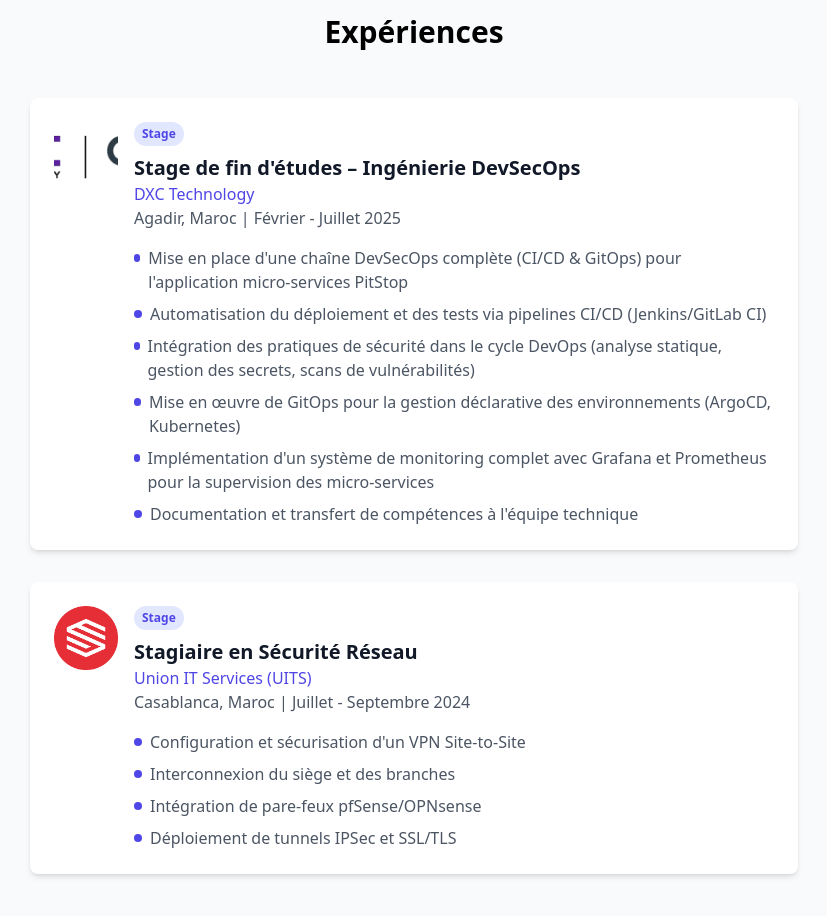
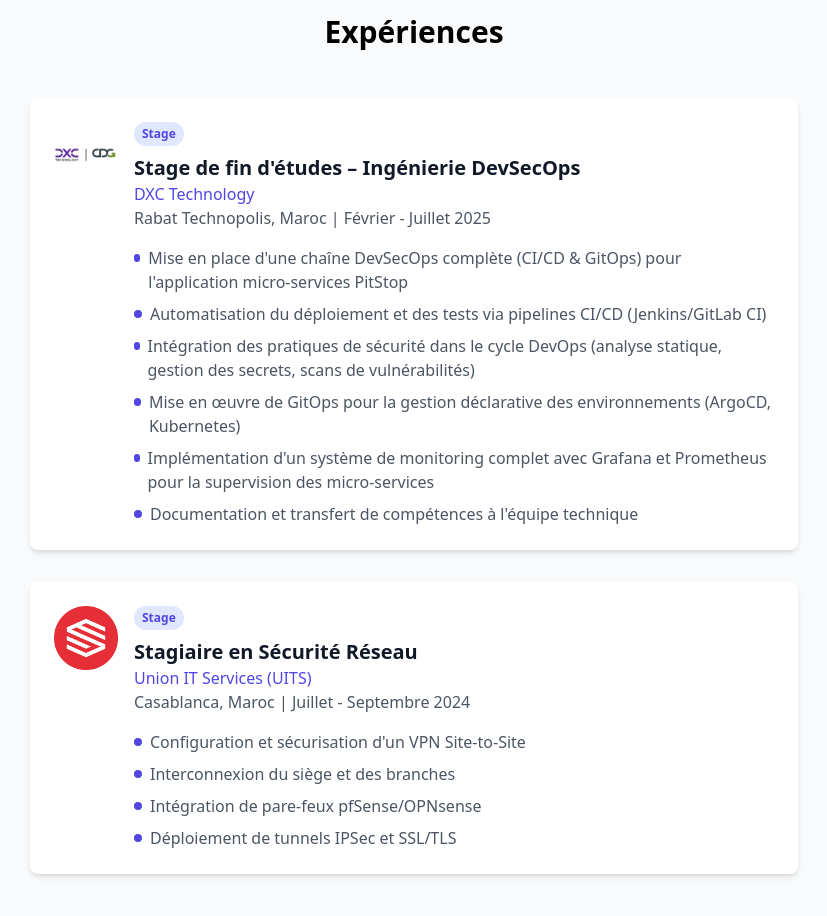
Before and after one commit to hichamBen87/portfolio, a React (Vite) app: page / in a window 1280 px wide. Shown: the part 2820-3736 px from the top of the page, without its empty margins (226-1053 px from the left). Built offline with nearby package versions, Linux system fonts and the light colour scheme.

Commit message:
Modifier le stage DXC Technology

```diff
--- a/src/components/sections/Experiences.tsx
+++ b/src/components/sections/Experiences.tsx
@@ -8,7 +8,7 @@
       <img
         src={experience.image}
         alt={experience.entreprise}
-        className="w-16 h-16 rounded-lg object-cover mr-4"
+        className="w-16 h-16 rounded-lg object-contain mr-4"
       />
       <div>
         <div className="flex items-center mb-2">
--- a/src/data/experiences.ts
+++ b/src/data/experiences.ts
@@ -5,7 +5,7 @@
     poste: "Stage de fin d'études – Ingénierie DevSecOps",
     entreprise: "DXC Technology",
     periode: "Février - Juillet 2025",
-    lieu: "Agadir, Maroc",
+    lieu: "Rabat Technopolis, Maroc",
     image: "/images/dxc.png",
     realisations: [
       "Mise en place d'une chaîne DevSecOps complète (CI/CD & GitOps) pour l'application micro-services PitStop",
```
